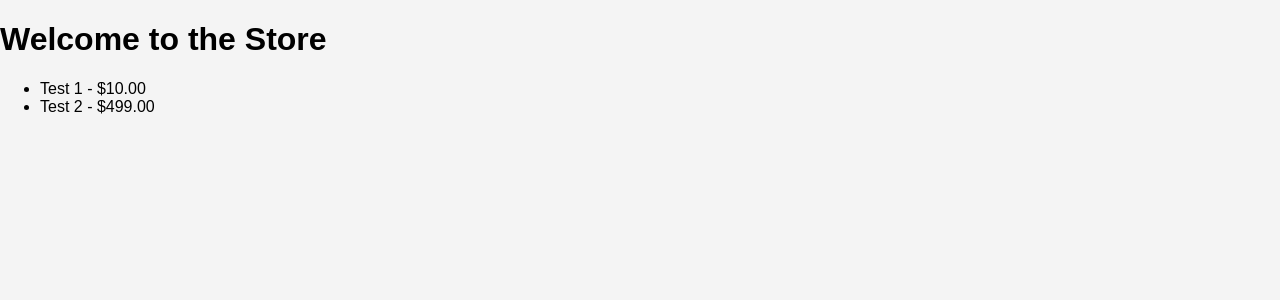
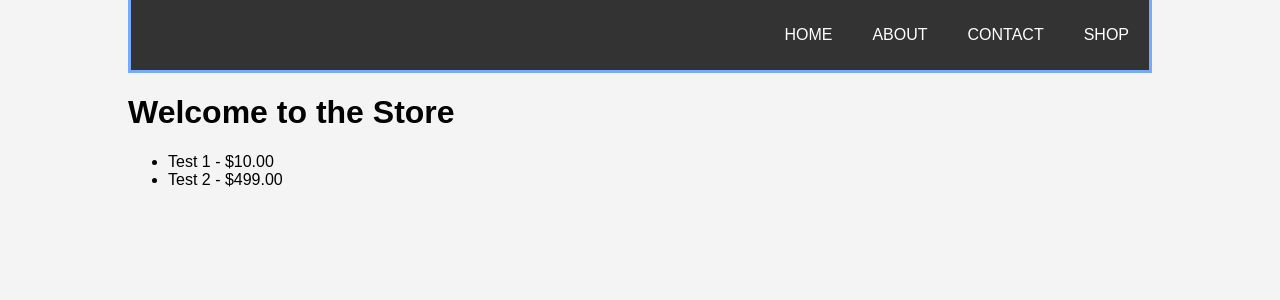
Before and after one commit to SDWLAD/DjangoWebMarketplace, a Django app: page / in a window 1280 px wide. Shown: the top 300 px of the page. Run offline with Django 5.2, Linux system fonts and the light colour scheme; data comes from the database, SQL or seed files in the repository.

Commit message:
Refactor header styles and update base layout with navigation menu

```diff
--- a/DjangoWebMarketplace/store/static/store/style.css
+++ b/DjangoWebMarketplace/store/static/store/style.css
@@ -14,11 +14,12 @@ body {
 
 /* Header styles */
 header {
+    position: relative;
     background: #333;
     color: #fff;
-    padding-top: 30px;
     min-height: 70px;
-    border-bottom: #77aaff 3px solid;
+    border: #77aaff 3px solid;
+    border-top: none;
 }
 
 header a {
--- a/DjangoWebMarketplace/store/templates/store/base.html
+++ b/DjangoWebMarketplace/store/templates/store/base.html
@@ -8,7 +8,19 @@
     {% endblock %}
 </head>
 <body>
-    {% block body %}
-    {% endblock %}
+    <div class="container">
+        <header>
+            <nav>
+                <ul>
+                    <li><a href="/">Home</a></li>
+                    <li><a href="/about">About</a></li>
+                    <li><a href="/contact">Contact</a></li>
+                    <li><a href="/shop">Shop</a></li>
+                </ul>
+            </nav>
+        </header>
+        {% block body %}
+        {% endblock %}
+    </div>
 </body>
 </html>
```
